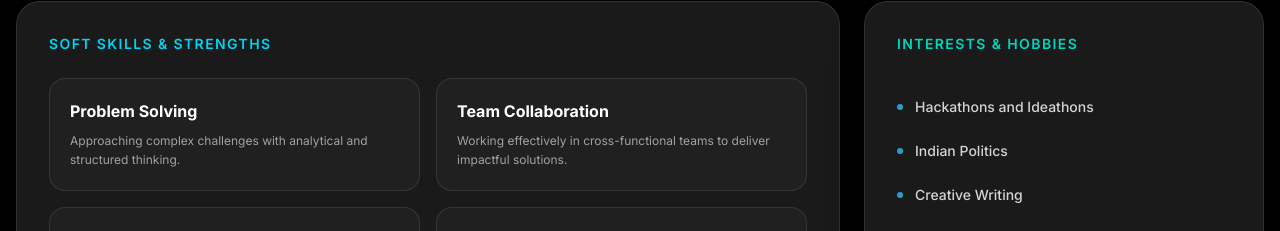
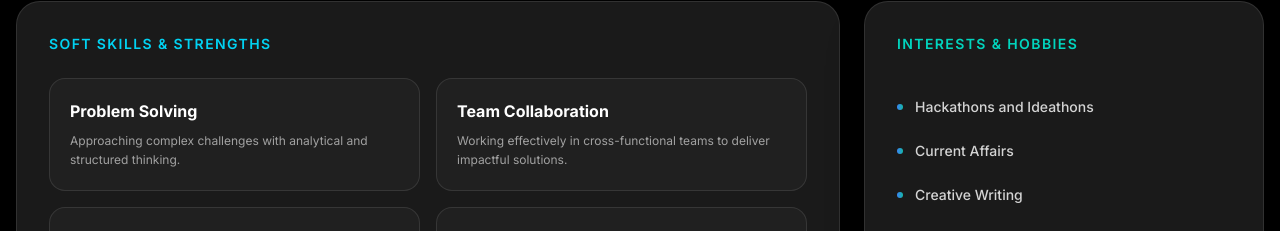
Before and after one commit to harshalnnpednekar/Harshal-Pednekar-Portfolio, a React (Vite) app: page / in a window 1280 px wide. Shown: the part 1784-2015 px from the top of the page. Built offline with nearby package versions, Linux system fonts and the light colour scheme.

Commit message:
Interests Changes

```diff
--- a/src/components/About.jsx
+++ b/src/components/About.jsx
@@ -267,7 +267,7 @@ export default function About() {
               <div className="relative z-10 h-full flex flex-col">
                 <h3 className="text-sm font-semibold tracking-widest text-teal-400 uppercase mb-6">Interests & Hobbies</h3>
                 <div className="flex flex-col justify-center gap-6 flex-1 pb-2">
-                  {["Hackathons and Ideathons", "Indian Politics", "Creative Writing", "Reading Tech Blogs", "Music & Cricket"].map((interest, i) => (
+                  {["Hackathons and Ideathons", "Current Affairs", "Creative Writing", "Reading Tech Blogs", "Music & Cricket"].map((interest, i) => (
                     <div key={i} className="flex items-center gap-3">
                       <div className="w-1.5 h-1.5 rounded-full bg-gradient-accent flex-shrink-0"></div>
                       <span className="text-sm font-medium text-neutral-300 group-hover:text-white transition-colors">{interest}</span>
```
